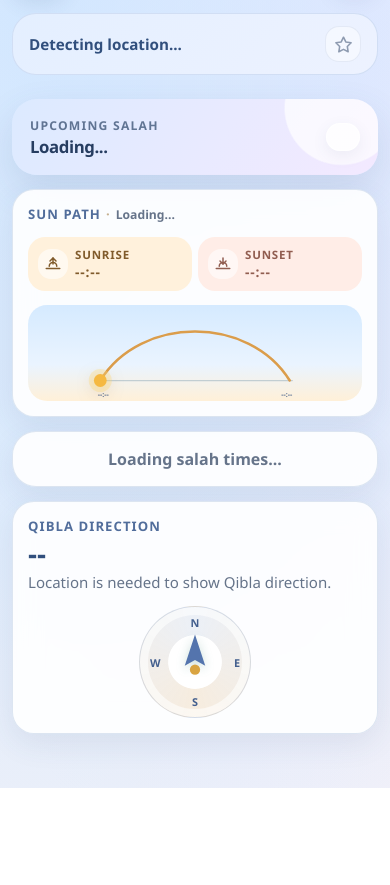
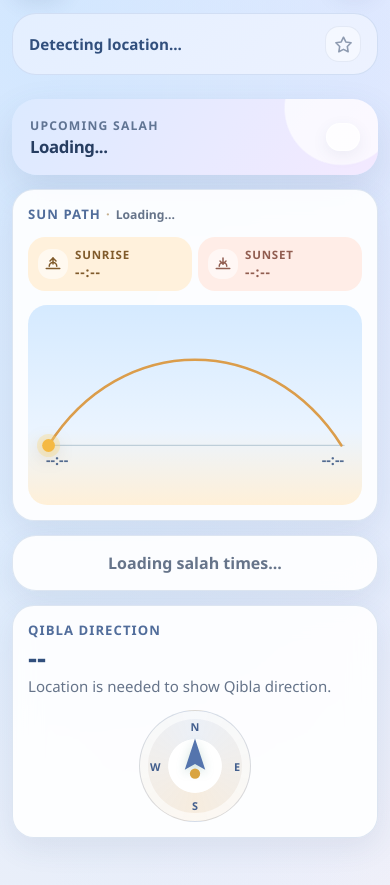
Before and after one commit to Ghufz/prayer_time, a plain HTML site: page salah_times.html in a window 390 px wide. Shown: the part 75-960 px from the top of the page. Before the commit the page ends 863 px from the top, so only its background shows below. Drawn offline with Linux system fonts and the light colour scheme.

Commit message:
Widen sun path and enlarge time labels

```diff
--- a/salah_times.html
+++ b/salah_times.html
@@ -680,7 +680,7 @@
     .sun-marker-time text {
       fill: #314f7d;
       font-family: "Google Sans", "Segoe UI", Arial, sans-serif;
-      font-size: 12px;
+      font-size: 16px;
       font-weight: 700;
       text-anchor: middle;
       dominant-baseline: middle;
@@ -689,7 +689,7 @@
     .sun-endpoint-time {
       fill: #526b91;
       font-family: "Google Sans", "Segoe UI", Arial, sans-serif;
-      font-size: 11px;
+      font-size: 15px;
       font-weight: 700;
     }
 
@@ -1667,8 +1667,16 @@
     }
 
     .sun-path-wrap {
+      display: grid;
+      place-items: center;
+      min-height: 320px;
       border-radius: 19px;
       background: linear-gradient(180deg, #d5eaff 0%, #eaf4ff 62%, #fff0d8 100%);
+    }
+
+    .sun-path {
+      width: min(100%, 760px);
+      height: 320px;
     }
 
     .sun-chip {
@@ -1802,6 +1810,21 @@
         border-radius: 22px;
         padding: 15px;
       }
+
+      .sun-path-wrap {
+        min-height: 220px;
+      }
+
+      .sun-path {
+        width: 100%;
+        min-height: 220px;
+        height: 220px;
+      }
+
+      .sun-endpoint-time,
+      .sun-marker-time text {
+        font-size: 22px;
+      }
     }
 
     @media (max-width: 420px) {
@@ -1815,6 +1838,15 @@
 
       #next-line {
         font-size: 1.05rem;
+      }
+
+      .sun-path-wrap {
+        min-height: 200px;
+      }
+
+      .sun-path {
+        min-height: 200px;
+        height: 200px;
       }
     }
   </style>
@@ -1969,19 +2001,19 @@
         </div>
       </div>
       <div class="sun-path-wrap">
-        <svg class="sun-path" viewBox="0 0 360 150" role="img" aria-labelledby="sun-path-title" xmlns:xlink="http://www.w3.org/1999/xlink">
+        <svg class="sun-path" viewBox="0 0 520 210" role="img" aria-labelledby="sun-path-title" xmlns:xlink="http://www.w3.org/1999/xlink">
           <title id="sun-path-title">Sun path from sunrise to sunset</title>
           <defs>
-            <path id="sun-arc-path" d="M32 118 C95 16 265 16 328 118"></path>
+            <path id="sun-arc-path" d="M32 168 C145 -10 375 -10 488 168"></path>
           </defs>
-          <line class="sun-horizon" x1="28" y1="118" x2="332" y2="118"></line>
+          <line class="sun-horizon" x1="28" y1="168" x2="492" y2="168"></line>
           <use class="sun-arc" href="#sun-arc-path" xlink:href="#sun-arc-path"></use>
-          <text class="sun-endpoint-time" id="sunrise-arc-time" x="28" y="143" text-anchor="start">--:--</text>
-          <text class="sun-endpoint-time" id="sunset-arc-time" x="332" y="143" text-anchor="end">--:--</text>
-          <circle class="sun-marker-halo" id="sun-marker-halo" cx="32" cy="118" r="18"></circle>
-          <circle class="sun-marker" id="sun-marker" cx="32" cy="118" r="10"></circle>
+          <text class="sun-endpoint-time" id="sunrise-arc-time" x="28" y="198" text-anchor="start">--:--</text>
+          <text class="sun-endpoint-time" id="sunset-arc-time" x="492" y="198" text-anchor="end">--:--</text>
+          <circle class="sun-marker-halo" id="sun-marker-halo" cx="32" cy="168" r="18"></circle>
+          <circle class="sun-marker" id="sun-marker" cx="32" cy="168" r="10"></circle>
           <g class="sun-marker-time" id="sun-marker-time" aria-hidden="true" style="display: none;">
-            <rect x="-31" y="-12" width="62" height="24" rx="12"></rect>
+            <rect x="-38" y="-14" width="76" height="28" rx="14"></rect>
             <text id="sun-marker-time-label" x="0" y="1">--:--</text>
           </g>
         </svg>
@@ -3054,8 +3086,8 @@
       sunMarkerHalo.setAttribute("cy", point.y);
 
       if (sunMarkerTime && sunMarkerTimeLabel) {
-        const labelX = clamp(point.x, 42, 318);
-        const labelY = clamp(point.y - 27, 17, 94);
+        const labelX = clamp(point.x, 48, 472);
+        const labelY = clamp(point.y - 32, 18, 136);
         sunMarkerTime.setAttribute("transform", `translate(${labelX} ${labelY})`);
         sunMarkerTimeLabel.textContent = timeLabel;
         sunMarkerTime.style.display = timeLabel ? "" : "none";
--- a/service-worker.js
+++ b/service-worker.js
@@ -1,4 +1,4 @@
-const CACHE_NAME = "salah-times-v44";
+const CACHE_NAME = "salah-times-v46";
 const APP_ASSETS = [
   "./",
   "./salah_times.html",
```
